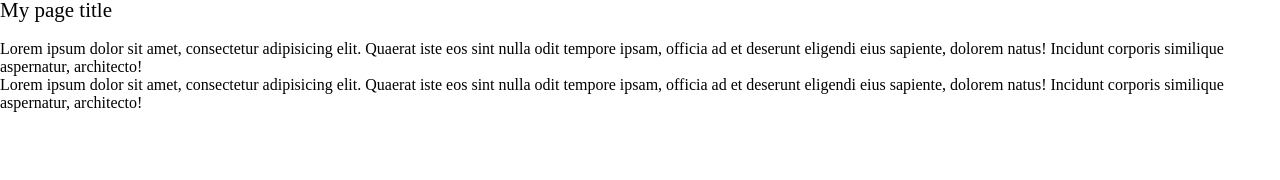
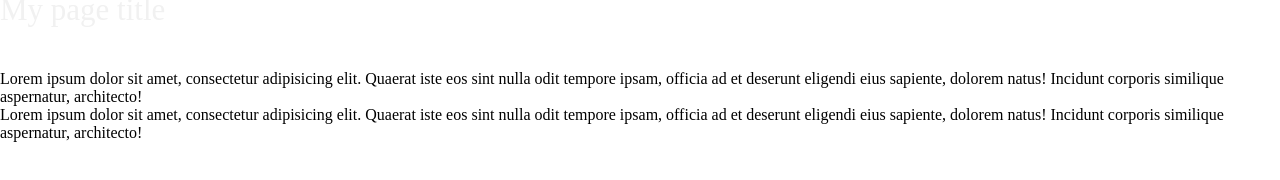
Before and after one commit to AP2089/gitbox, a plain HTML site: page index.html in a window 1280 px wide. Drawn offline with Linux system fonts and the light colour scheme.

Commit message:
update style

```diff
--- a/css/style.css
+++ b/css/style.css
@@ -13,10 +13,11 @@ h1 {
   font-size: 20px;
   line-height: 20px;
   font-weight: 500;
-  margin-bottom: 20px;
+  margin-bottom: 50px;
 }
 
 .title {
-  color: #000;
-  font-size: 21px;
+  color: #f1f1f1;
+  font-size: 31px;
+  margin-bottom: 50px;
 }
```
Also changed, not shown: contact.html (+4 -0 lines).
